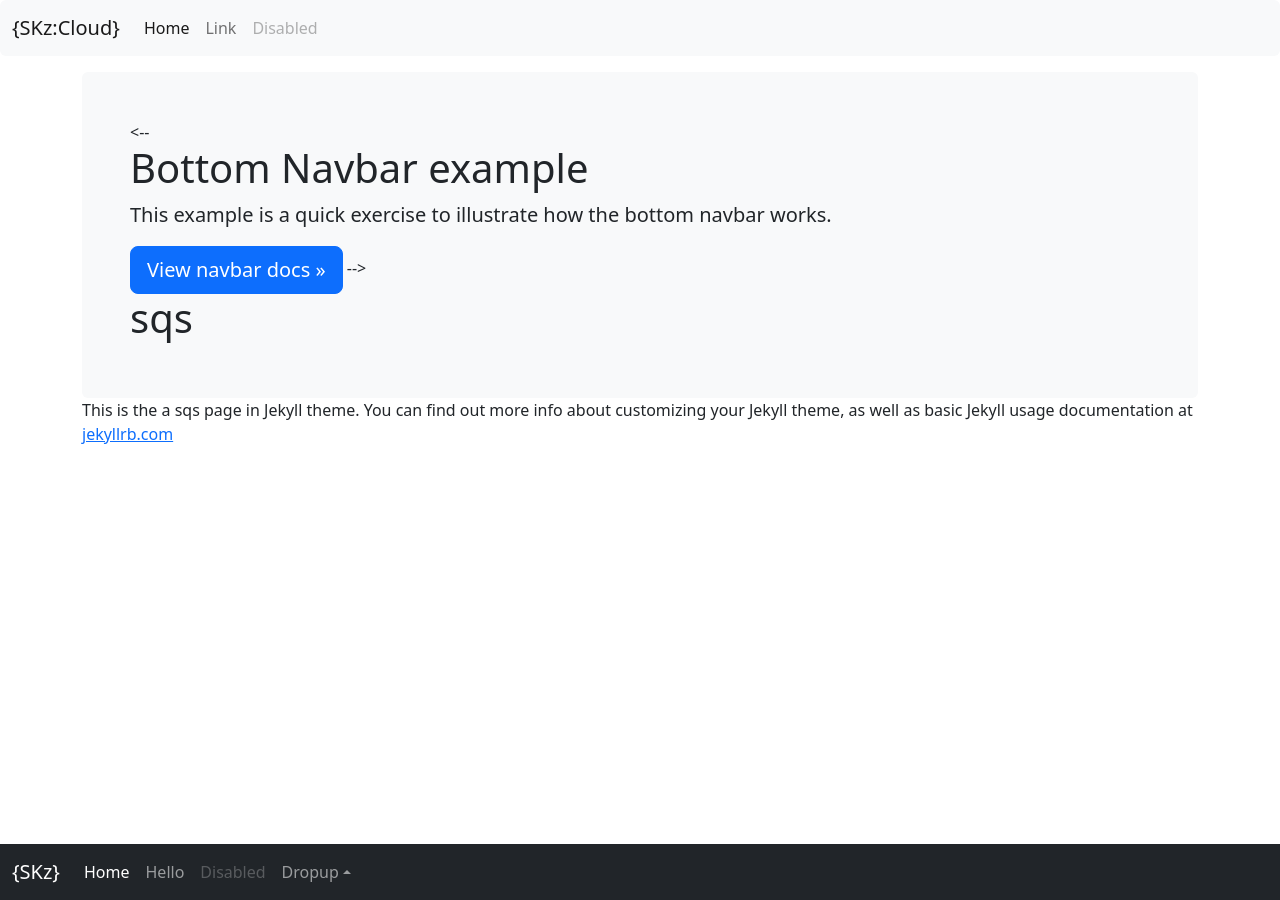
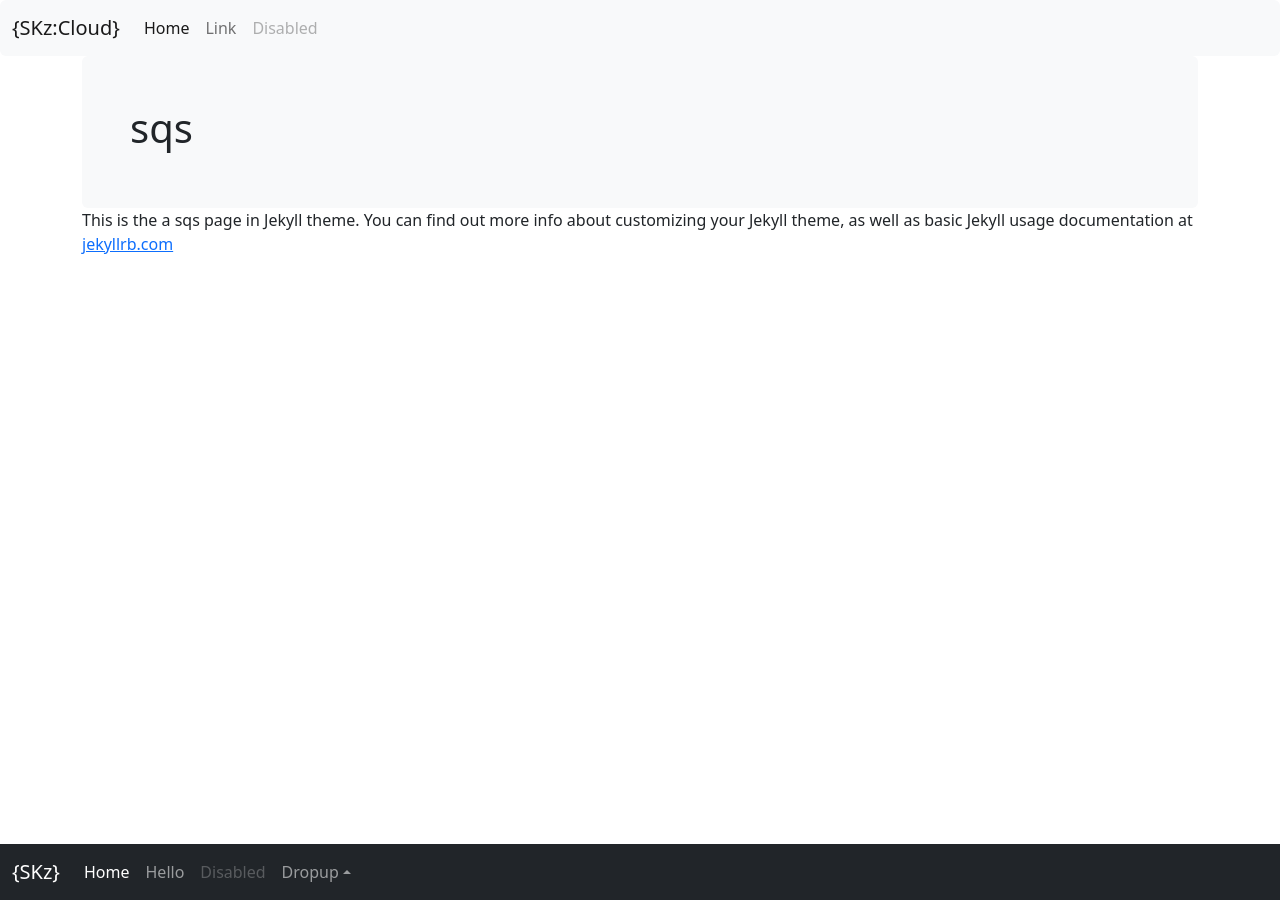
Before and after one commit to s-kazi/s-kazi.github.io, a Jekyll site: the page built from aws/sqs/sqs.markdown, in a window 1280 px wide. Built offline with Jekyll 4.4.1, drawn with Linux system fonts in a browser that asks for light colours; nearby versions of some CDN libraries.

Commit message:
Update post.html

```diff
--- a/_layouts/post.html
+++ b/_layouts/post.html
@@ -1,7 +1,7 @@
 {% include header.html %}
 <main class="container">
-  <div class="bg-light p-5 rounded mt-3">
-    <--
+  <div class="bg-light p-5 rounded mt-0">
+    <!--
     <h1>Bottom Navbar example</h1>
     <p class="lead">This example is a quick exercise to illustrate how the bottom navbar works.</p>
     <a class="btn btn-lg btn-primary" href="/docs/5.2/components/navbar/" role="button">View navbar docs &raquo;</a>
```
